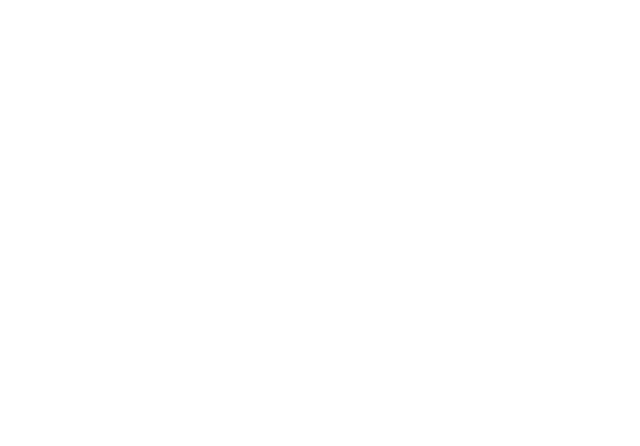
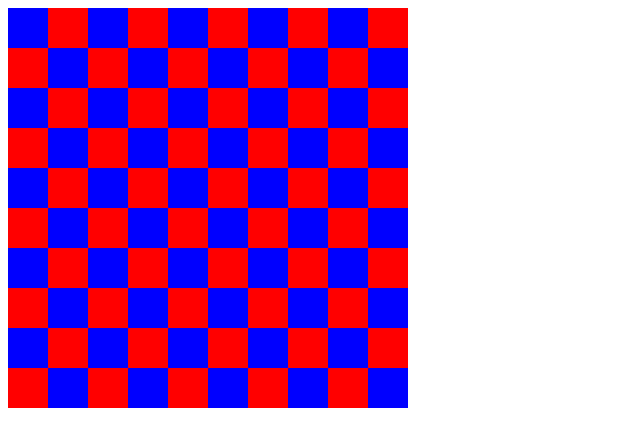
Before and after one commit to andrejlamov/maze, a plain HTML site: page index.html in a window 1280 px wide. Shown: the whole page, without its empty margins (0-640 px from the left). Drawn offline with Linux system fonts and the light colour scheme.

Commit message:
Draw the matrix

```diff
--- a/game.js
+++ b/game.js
@@ -5,6 +5,9 @@ var left = 1;
 var right = 2;
 var up = 4;
 var down = 8;
+
+var w = c.width;
+var h = c.height;
 
 function init() {
     var rows = 10;
@@ -23,11 +26,16 @@ function init() {
 		cell = cell | left;
 	    if (c == cols - 1)
 		cell = cell | right;
+
 	    matrix[r].push(cell);
+
+	    cx.fillStyle = (c+r) % 2 == 0 ? "blue" : "red";
+	    var part = w / 10;
+	    cx.fillRect(r * part, c * part,
+			r * part + part, c * part + part);
 	}
 	console.log(matrix[matrix.length -1 ]);
     }
-    alert(matrix);
 }
 
 function animate() {
--- a/index.html
+++ b/index.html
@@ -7,7 +7,7 @@
   <meta name="author" content="SitePoint">
 </head>
 <body>
-  <canvas id="theCanvas" width="200" height="200"></canvas>
+  <canvas id="theCanvas" width="400" height="400"></canvas>
   <script src="game.js"></script>
 </body>
 </html>
```
